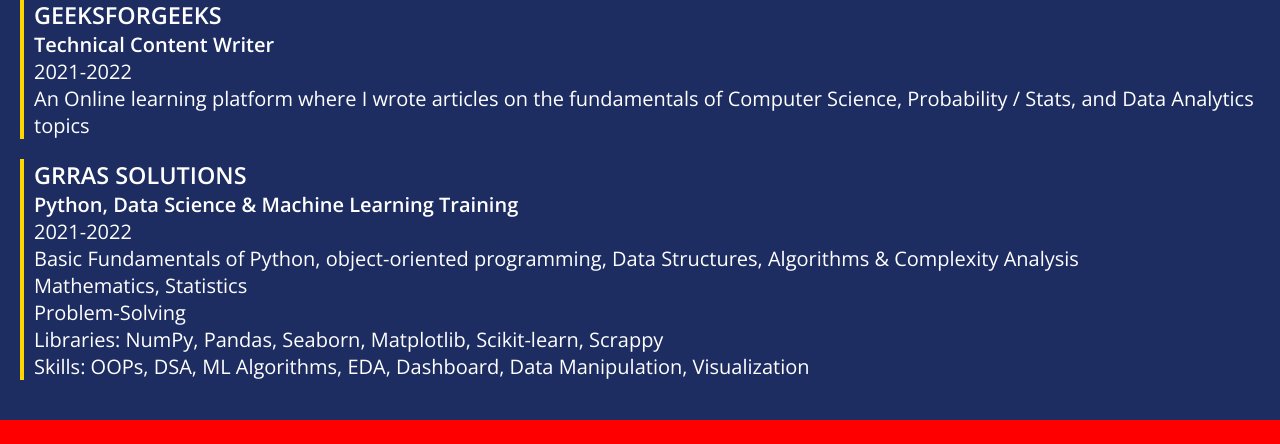
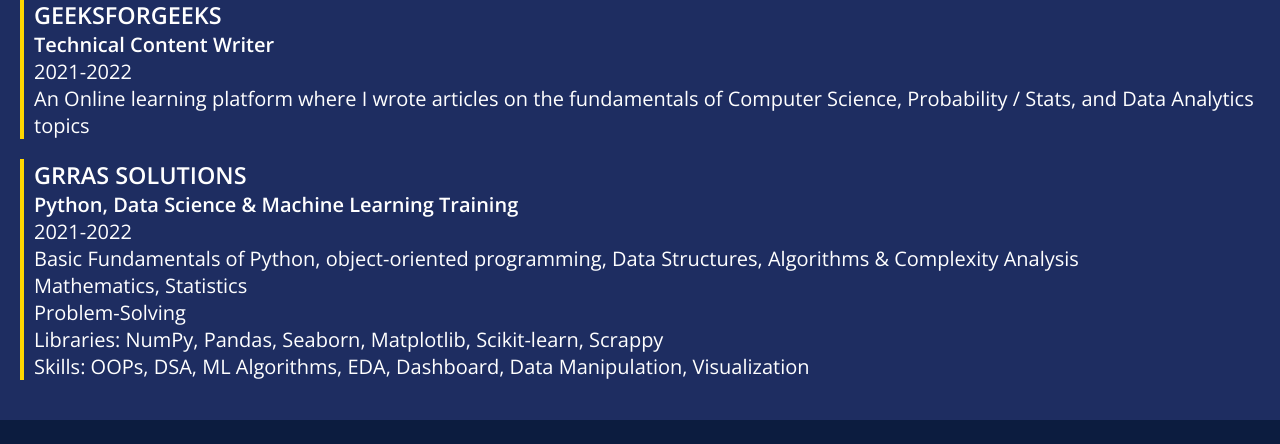
Before and after one commit to Shloketon/Shlok-Dayma, a plain HTML site: page about.html in a window 1280 px wide. Shown: the part 207-651 px from the top of the page. Drawn offline with nearby package versions, Linux system fonts and the light colour scheme.

Commit message:
Update style.css

```diff
--- a/style.css
+++ b/style.css
@@ -14,7 +14,7 @@
 }
 
 :root {
-  --bg-color: red;
+  --bg-color: #0c1c3f;
   --second-bg-color: #1e2d61;
   --text-color: #ffffff;
   --main-color: gold;
```
